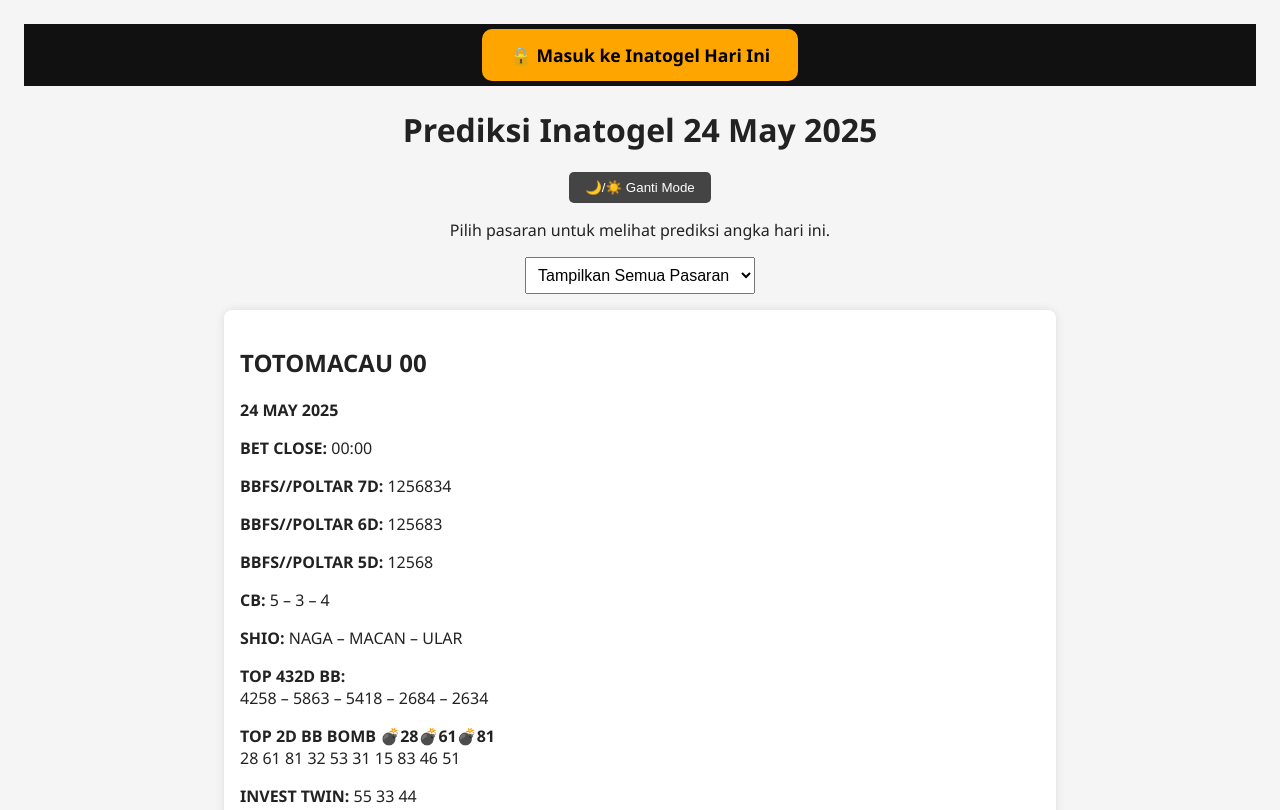
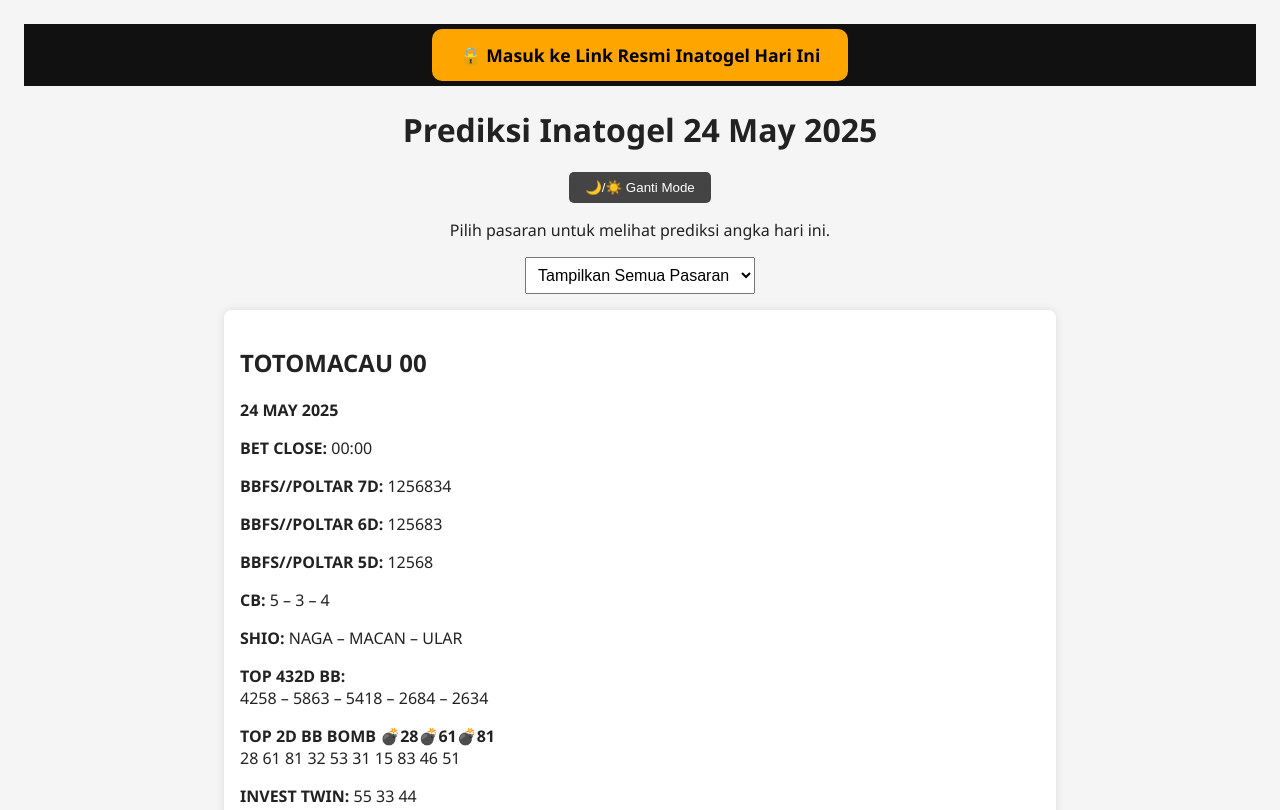
Before and after one commit to kakekhoki88/inatogel, a plain HTML site: page prediksi.html in a window 1280 px wide. Shown: the top 810 px of the page. Drawn offline with Linux system fonts and the light colour scheme.

Commit message:
Update prediksi.html

```diff
--- a/prediksi.html
+++ b/prediksi.html
@@ -49,9 +49,9 @@
 </head>
 <body>
   <div style="background-color: #111; text-align: center; padding: 1.2em;">
-  <a href="https://inatogel.vercel.app/" target="_blank"
+  <a href="https://inatogel.vercel.app/" target="_self"
      style="background-color: #FFA500; color: #000; padding: 14px 28px; border-radius: 10px; text-decoration: none; font-weight: bold; font-size: 1.1em;">
-    🔒 Masuk ke Inatogel Hari Ini
+    🔒 Masuk ke Link Resmi Inatogel Hari Ini
   </a>
 </div>
   <h1>Prediksi Inatogel 24 May 2025</h1>
```
